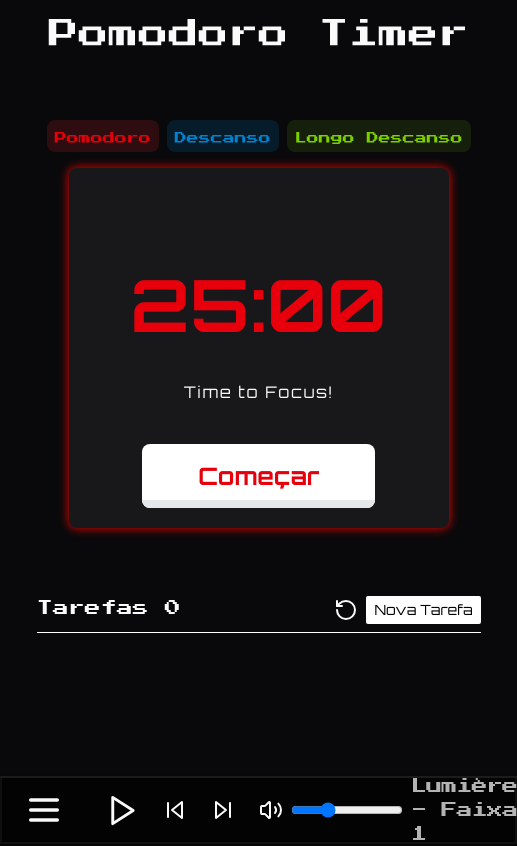
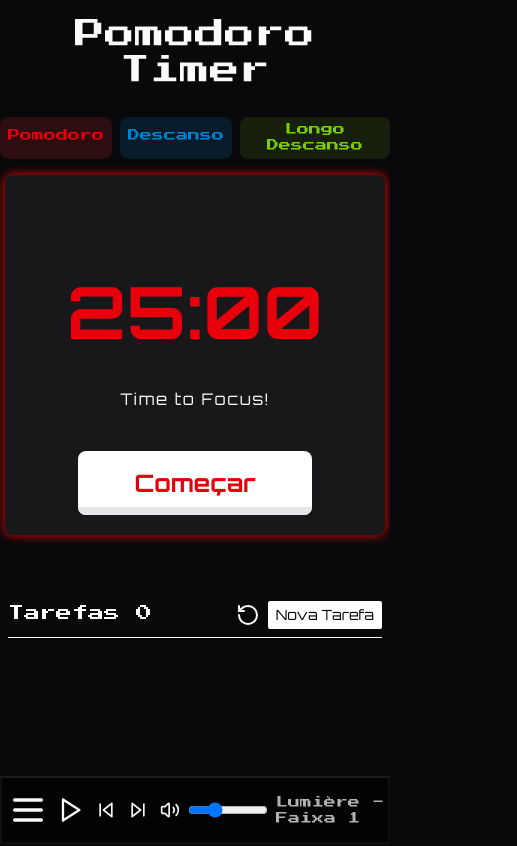
Before and after one commit to Leandro-MFarias/pomodoro-focus, a Next.js app: page / in a window 390 px wide. Shown: the whole page, 517 px wide, since content can reach past the window. Built offline with nearby package versions, Linux system fonts and the light colour scheme.

Commit message:
style: footer responsive players

```diff
--- a/src/app/components/musics.tsx
+++ b/src/app/components/musics.tsx
@@ -40,26 +40,34 @@ export function Musics() {
   return (
     <Sheet open={isOpen} onOpenChange={setIsOpen}>
       {/* PLAYER */}
-      <div className="flex items-center space-x-10 w-full">
+      <div className="flex items-center space-x-2 md:space-x-10">
         <button className="cursor-pointer" onClick={() => setIsOpen(true)}>
           <MenuIcon size={40} />
         </button>
-        <div className="flex items-center space-x-6 w-[70%]">
+        <div className="flex items-center space-x-3 md:space-x-6">
           <button onClick={playAudio} className="cursor-pointer">
-            {isPlaying ? <PauseIcon size={35} /> : <PlayIcon size={35} />}
+            {isPlaying ? (
+              <PauseIcon className="w-7 h-7 md:w-9 md:h-9" />
+            ) : (
+              <PlayIcon className="w-7 h-7 md:w-9 md:h-9" />
+            )}
           </button>
 
           <button onClick={prevMusic} className="cursor-pointer">
-            <SkipBackIcon />
+            <SkipBackIcon className="w-5 h-5 md:w-6 md:h-6" />
           </button>
 
           <button onClick={nextMusic} className="cursor-pointer">
-            <SkipForwardIcon />
+            <SkipForwardIcon className="w-5 h-5 md:w-6 md:h-6" />
           </button>
 
           <div className="flex items-center w-full space-x-2">
             <button onClick={handleMuteButton}>
-              {volume === 0 ? <VolumeXIcon /> : <Volume2Icon />}
+              {volume === 0 ? (
+                <VolumeXIcon className="w-5 h-5 md:w-6 md:h-6" />
+              ) : (
+                <Volume2Icon className="w-5 h-5 md:w-6 md:h-6" />
+              )}
             </button>
 
             <input
@@ -69,11 +77,13 @@ export function Musics() {
               step={0.01}
               value={volume}
               onChange={handleInputVolume}
-              className="w-28"
+              className="w-20 lg:w-28"
             />
 
             {currentMusic && (
-              <p className={`tracking-tighter text-white/70`}>
+              <p
+                className={`md:tracking-tighter text-white/70 text-xs md:text-sm lg:text-base`}
+              >
                 {currentMusic.title} - Faixa {currentMusic.id}
               </p>
             )}
--- a/src/app/page.tsx
+++ b/src/app/page.tsx
@@ -113,7 +113,7 @@ export default function Home() {
       </main>
 
       {/* PLAYER MUSICS */}
-      <footer className="pl-6 flex items-center bg-black/70 shadow-shape">
+      <footer className="pl-2 md:pl-6 flex items-center bg-black/70 shadow-shape">
         <MusicProvider>
           <Musics />
         </MusicProvider>
```
